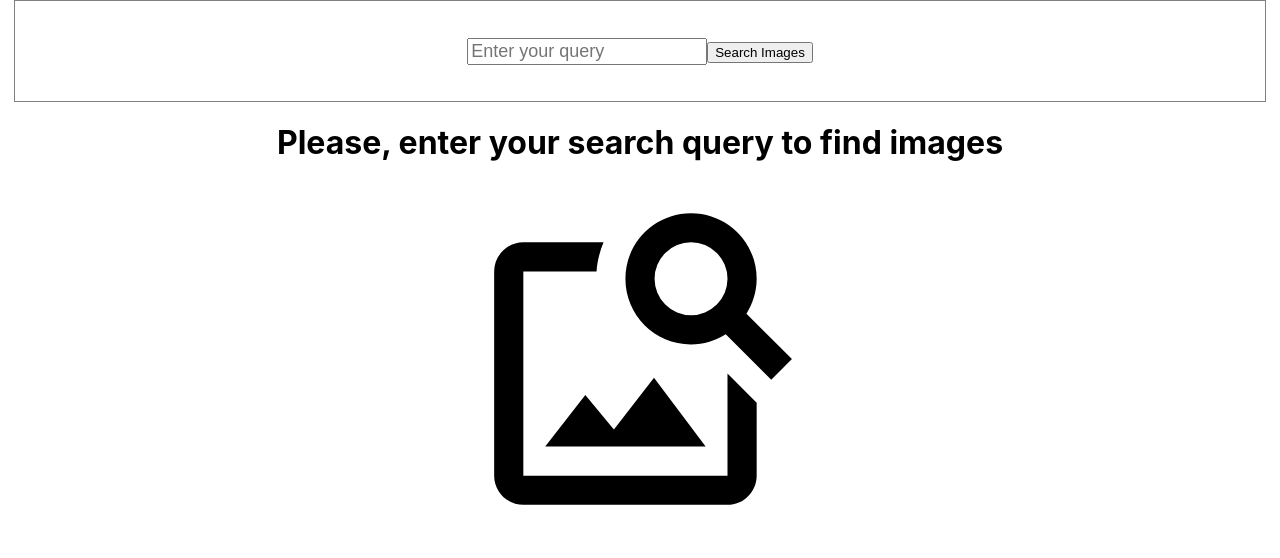
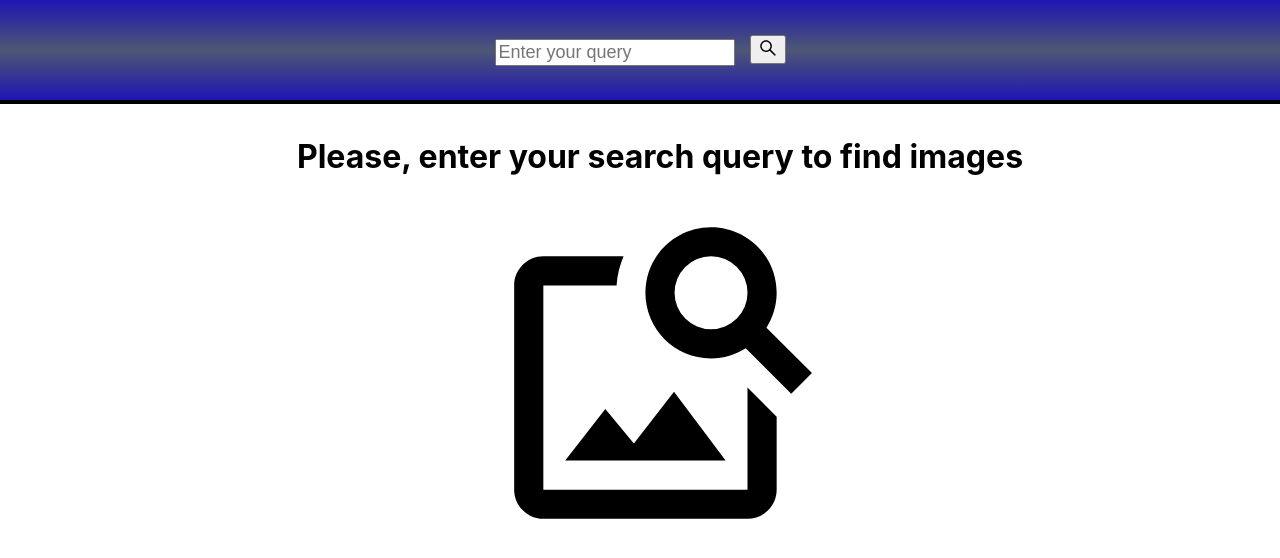
Before and after one commit to OlehBrov/goit-react-hw-03-image-finder, a React (Create React App) app: page / in a window 1280 px wide. Shown: the top 558 px of the page. Built offline with nearby package versions, Linux system fonts and the light colour scheme.

Commit message:
modal centered

```diff
--- a/src/components/App.jsx
+++ b/src/components/App.jsx
@@ -59,7 +59,7 @@ const Container  = styled.div`
   display: flex;
   flex-direction: column;
   align-items: center;
-  padding-left: 15px;
-  padding-right: 15px;
+  /* padding-left: 15px;
+  padding-right: 15px; */
 
 `
--- a/src/components/ImageGallery/ImageGallery.jsx
+++ b/src/components/ImageGallery/ImageGallery.jsx
@@ -3,6 +3,7 @@ import { FetchUrl } from 'components/Fetch/FetchURL';
 import { GalleryItem } from '../GalleryItem/GalleryItem';
 import { IdleView } from 'components/Views/IdleView';
 import { PendingView } from 'components/Views/PendingView';
+import styled from 'styled-components';
 // import { MdImageSearch } from 'react-icons/md';
 // import { IconContext } from 'react-icons';
 
@@ -83,13 +84,13 @@ export class ImageGallery extends Component {
   render() {
     if (this.state.status === STATUS.IDLE) {
       return (
-        <IdleView/>
+       <ListContainer> <IdleView/></ListContainer>
       );
     } else if (this.state.status === STATUS.PENDING) {
-      return <PendingView/>;
+      return <ListContainer><PendingView/>;</ListContainer>
     } else if (this.state.status === STATUS.RESOLVED) {
       return (
-        <>
+        <ListContainer>
           <GalleryItem
             articles={this.state.articles}
             fullViewHandle={this.fullViewHandle}
@@ -97,10 +98,14 @@ export class ImageGallery extends Component {
           <button type="button" onClick={this.handleLoadMoreButton}>
             Load More...
           </button>
-        </>
+        </ListContainer>
       );
     } else if (this.state.status === STATUS.REJECTED) {
-      return <h1>Something went wrong. {this.state.error}</h1>;
+      return <ListContainer><h1>Something went wrong. {this.state.error}</h1></ListContainer>;
     }
   }
 }
+
+const ListContainer = styled.ul`
+  padding-top: 100px;
+`
--- a/src/components/Modal/Modal.Styled.js
+++ b/src/components/Modal/Modal.Styled.js
@@ -5,29 +5,30 @@ import styled from 'styled-components';
 // `;
 
 export const ModalWindow = styled.div`
-  position: absolute;
+  position: fixed;
   display: flex;
   width: 100%;
   height: 100%;
-  background-color: rgba(18, 17, 17, 0.3)  ;
+  background-color: rgba(18, 17, 17, 0.3);
   backdrop-filter: blur(5px);
   justify-content: center;
   align-items: center;
-  top: 0;
-  right: 0;
-  bottom: 0;
-  left: 0;
+  top: 0vh;
+  left: 0vw;
+  /* bottom: 0;
+  right: 0; */
+  margin: 0 auto;
   z-index: 999;
   /* opacity: 0; */
   pointer-events: none;
   transition: all 0.3s;
   & > div {
     position: relative;
-  display: flex;
-  /* transform: translate(50%, 50%); */
-  width: auto;
-  height: auto;
-  background-color: beige;
-  border: 1px solid black;
+    display: flex;
+    /* transform: translate(50%, 50%); */
+    max-width: calc(100vw - 48px);
+    max-height: calc(100vh - 24px);
+    background-color: beige;
+    border: 1px solid black;
   }
 `;
--- a/src/components/Modal/Modal.jsx
+++ b/src/components/Modal/Modal.jsx
@@ -7,12 +7,14 @@ export class Modal extends Component {
     console.log('MOdal is mount');
     window.addEventListener('click', this.onModalClick);
     window.addEventListener('keydown', this.onModalClick);
+    document.body.style.overflow = 'hidden';
   }
   componentWillUnmount() {
     console.log('MOdal UNmount');
 
     window.removeEventListener('click', this.onModalClick);
     window.removeEventListener('keydown', this.onModalClick);
+     document.body.style.overflow = 'unset';
   }
     onModalClick = e => {
 
--- a/src/components/Searcbar/Searchbar.jsx
+++ b/src/components/Searcbar/Searchbar.jsx
@@ -1,22 +1,22 @@
 import { Component } from 'react';
 import { Formik, Form } from 'formik';
-import { SearchbarStyled, FieldStyled } from './Searchbar.styled';
+import { AiOutlineSearch } from 'react-icons/ai';
+import { IconContext } from 'react-icons';
+import { SearchbarStyled, FieldStyled, SearchButtonStyled } from './Searchbar.styled';
+// import styled from 'styled-components';
 export class Searchbar extends Component {
-
   state = {
     searchQuery: '',
   };
 
-
-  searchSubmit = (values) => {
-    console.log('searchSubmit', values)
-    this.props.searchInputHandler(this.state.searchQuery)
+  searchSubmit = values => {
+    console.log('searchSubmit', values);
+    this.props.searchInputHandler(this.state.searchQuery);
     this.setState({ searchQuery: '' });
-
-  }
+  };
   handleChange = e => {
     const { value } = e.target;
-    console.log('value', value)
+    console.log('value', value);
     this.setState({ searchQuery: value });
   };
   render() {
@@ -34,7 +34,20 @@ export class Searchbar extends Component {
               value={this.state.searchQuery}
               onChange={this.handleChange}
             />
-            <button type="submit">Search Images</button>
+            <IconContext.Provider
+              value={{
+                size: '20px',
+                attr: {
+                  position: 'absolute',
+                  top: '0',
+                  left: '0',
+                },
+              }}
+            >
+              <SearchButtonStyled type="submit">
+                <AiOutlineSearch />
+              </SearchButtonStyled>
+            </IconContext.Provider>
           </Form>
         </Formik>
       </SearchbarStyled>
--- a/src/components/Searcbar/Searchbar.styled.js
+++ b/src/components/Searcbar/Searchbar.styled.js
@@ -4,13 +4,19 @@ import { Field } from 'formik';
 
 export const SearchbarStyled = styled.div`
 display: flex;
+position: fixed;
 width: 100%;
 height: 100px;
-border: 1px solid gray;
 justify-content: center;
 align-items: center;
+background: rgb(30,21,180);
+background: linear-gradient(0deg, rgba(30,21,180,1) 0%, rgba(78,87,116,1) 50%, rgba(30,21,180,1) 100%);
+border-bottom: 4px solid black;
 `
 
 export const FieldStyled = styled(Field)`
 font-size: 18px;
 `
+export const SearchButtonStyled = styled.button`
+  margin-left: 15px;
+`;
```
